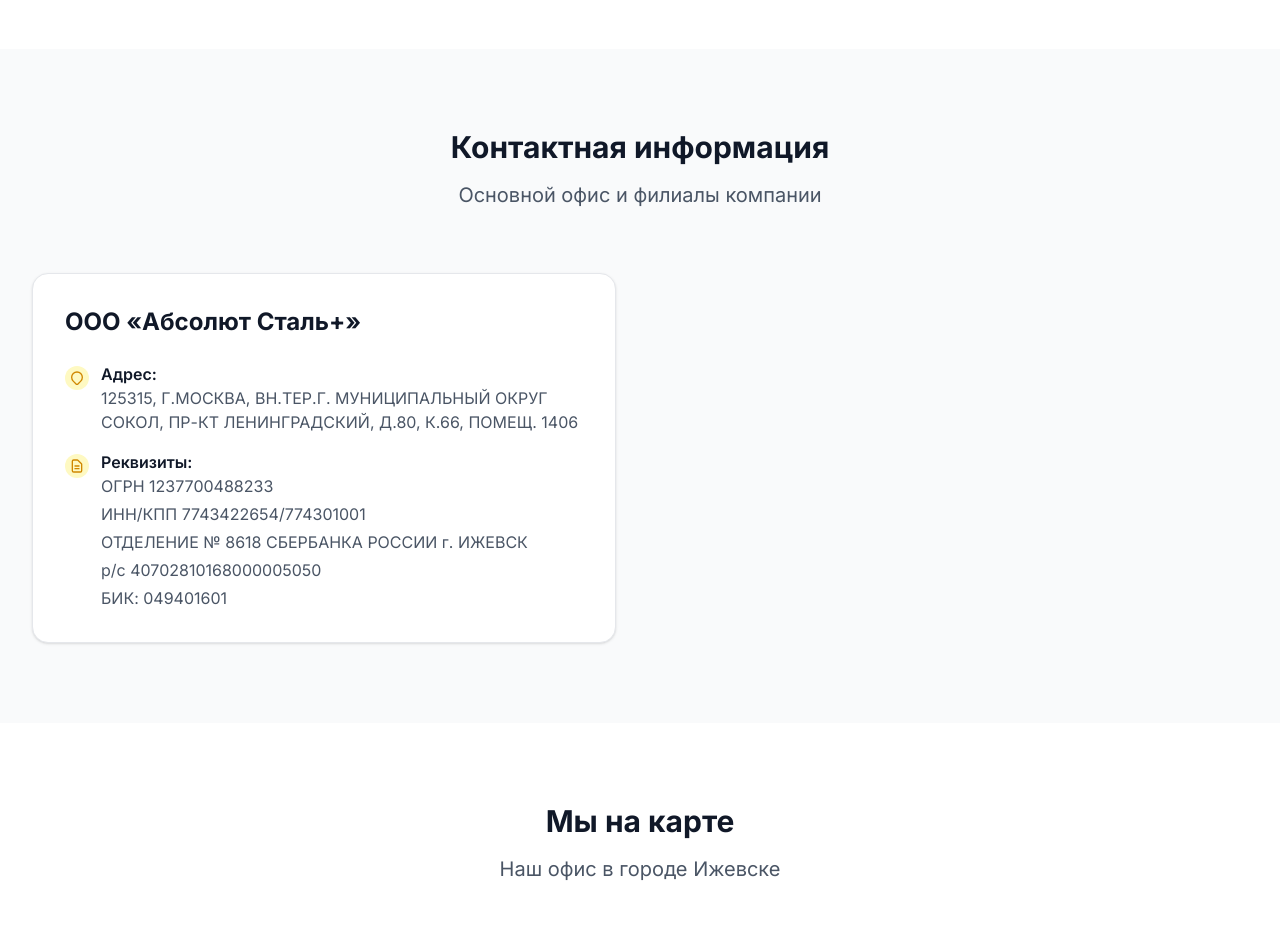
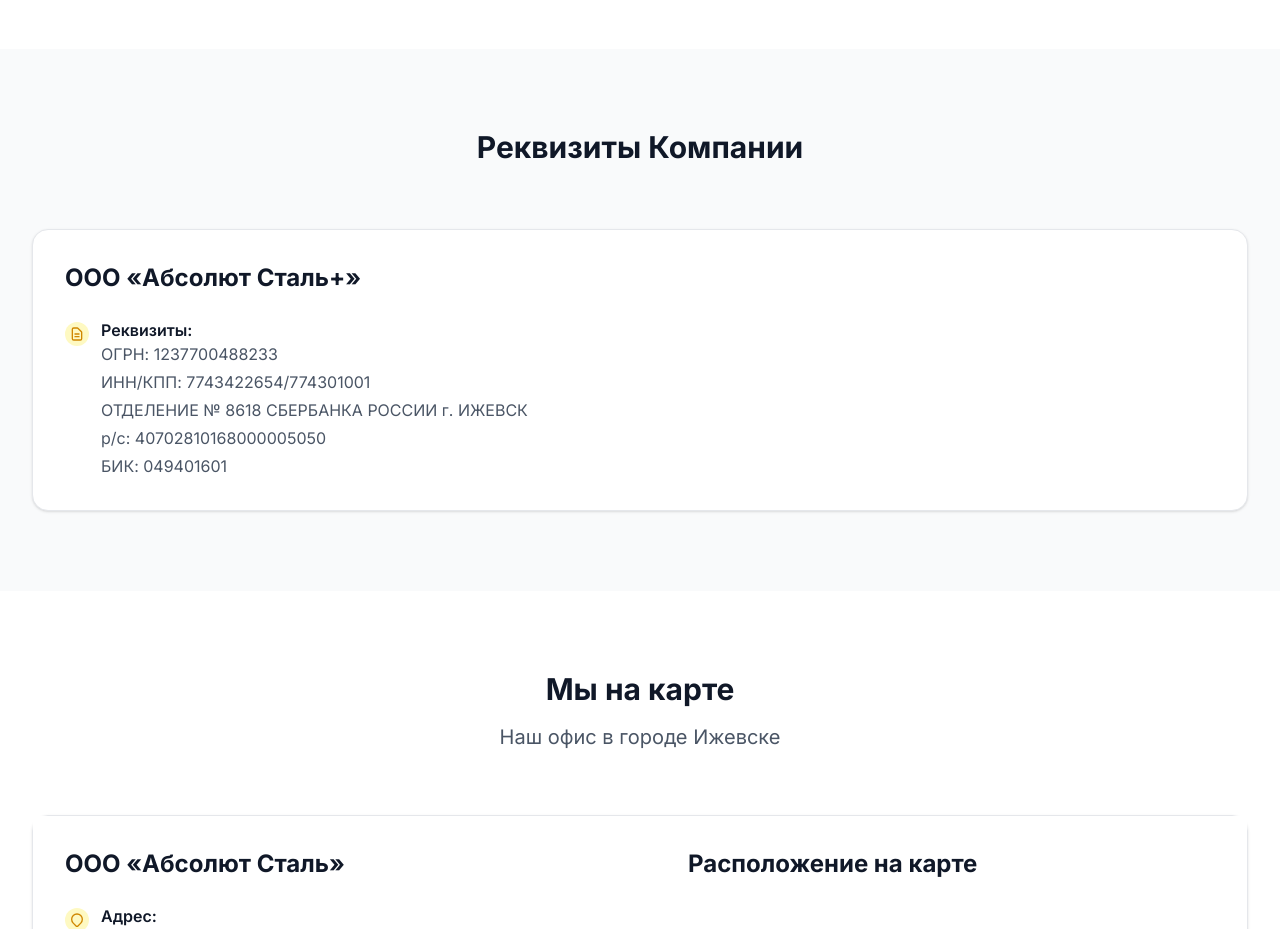
Before and after one commit to tigraranaar/absolut-stal, a Next.js app: page /contacts in a window 1280 px wide. Shown: the part 840-1769 px from the top of the page. Built offline with nearby package versions, Linux system fonts and the light colour scheme.

Commit message:
refactor: update contact details formatting and improve layout on Contacts page

```diff
--- a/src/app/contacts/page.tsx
+++ b/src/app/contacts/page.tsx
@@ -47,12 +47,10 @@
     },
     {
       name: 'ООО «Абсолют Сталь+»',
-      address:
-        '125315, Г.МОСКВА, ВН.ТЕР.Г. МУНИЦИПАЛЬНЫЙ ОКРУГ СОКОЛ, ПР-КТ ЛЕНИНГРАДСКИЙ, Д.80, К.66, ПОМЕЩ. 1406',
-      ogrn: 'ОГРН 1237700488233',
-      inn: 'ИНН/КПП 7743422654/774301001',
+      ogrn: 'ОГРН: 1237700488233',
+      inn: 'ИНН/КПП: 7743422654/774301001',
       bank: 'ОТДЕЛЕНИЕ № 8618 СБЕРБАНКА РОССИИ г. ИЖЕВСК',
-      account: 'р/с 40702810168000005050',
+      account: 'р/с: 40702810168000005050',
       bik: 'БИК: 049401601',
     },
   ];
@@ -111,42 +109,17 @@
         <div className="mx-auto max-w-7xl px-4 sm:px-6 lg:px-8">
           <div className="mb-16 text-center">
             <h2 className="mb-4 text-3xl font-bold text-gray-900">
-              Контактная информация
+              Реквизиты Компании
             </h2>
-            <p className="mx-auto max-w-2xl text-xl text-gray-600">
-              Основной офис и филиалы компании
-            </p>
           </div>
 
-          <div className="grid grid-cols-1 gap-12 lg:grid-cols-2">
+          <div className="grid grid-cols-1 gap-12 lg:grid-cols-1">
             <div className="rounded-2xl border border-gray-200 bg-white p-8 shadow-sm">
               <h3 className="mb-6 text-2xl font-bold text-gray-900">
                 {branches[1].name}
               </h3>
 
               <div className="space-y-4">
-                <div className="flex items-start space-x-3">
-                  <div className="mt-1 flex h-6 w-6 flex-shrink-0 items-center justify-center rounded-full bg-yellow-100 text-yellow-600">
-                    <svg
-                      className="h-4 w-4"
-                      fill="none"
-                      stroke="currentColor"
-                      viewBox="0 0 24 24"
-                    >
-                      <path
-                        strokeLinecap="round"
-                        strokeLinejoin="round"
-                        strokeWidth={2}
-                        d="M17.657 16.657L13.414 20.9a1.998 1.998 0 01-2.827 0l-4.244-4.243a8 8 0 1111.314 0z"
-                      />
-                    </svg>
-                  </div>
-                  <div>
-                    <p className="font-semibold text-gray-900">Адрес:</p>
-                    <p className="text-gray-600">{branches[1].address}</p>
-                  </div>
-                </div>
-
                 <div className="flex items-start space-x-3">
                   <div className="mt-1 flex h-6 w-6 flex-shrink-0 items-center justify-center rounded-full bg-yellow-100 text-yellow-600">
                     <svg
--- a/src/app/delivery/page.tsx
+++ b/src/app/delivery/page.tsx
@@ -129,25 +129,6 @@
             strokeLinejoin="round"
             strokeWidth={2}
             d="M3 10h18M7 15h1m4 0h1m-7 4h12a3 3 0 003-3V8a3 3 0 00-3-3H6a3 3 0 00-3 3v8a3 3 0 003 3z"
-          />
-        </svg>
-      ),
-    },
-    {
-      name: 'Электронные платежи',
-      description: 'Яндекс.Деньги, Qiwi, BTC',
-      icon: (
-        <svg
-          className="h-8 w-8"
-          fill="none"
-          stroke="currentColor"
-          viewBox="0 0 24 24"
-        >
-          <path
-            strokeLinecap="round"
-            strokeLinejoin="round"
-            strokeWidth={2}
-            d="M13 10V3L4 14h7v7l9-11h-7z"
           />
         </svg>
       ),
@@ -324,7 +305,7 @@
           </div>
 
           {/* Способы оплаты */}
-          <div className="mb-16 grid grid-cols-1 gap-8 md:grid-cols-3">
+          <div className="mb-16 grid grid-cols-1 gap-8 md:grid-cols-2">
             {paymentMethods.map((method, index) => (
               <div
                 key={index}
```
